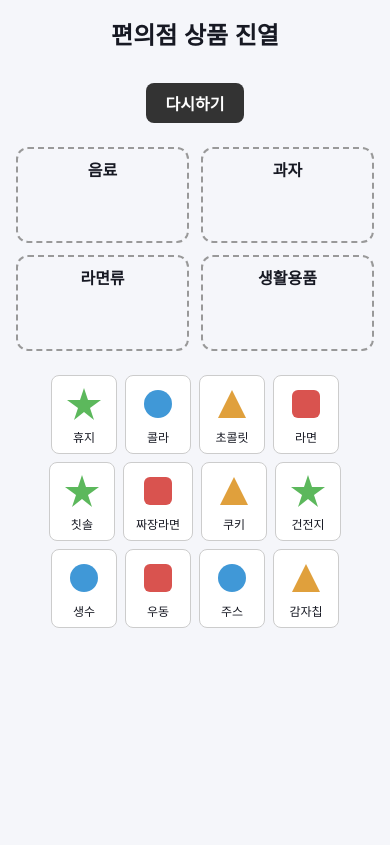
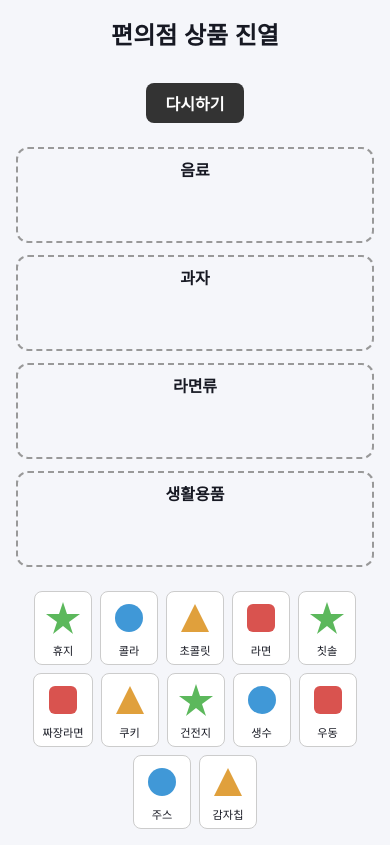
Before and after one commit to soooongaaa/vibecoding-kgu, a Next.js app: page /games/shelf-stock in a window 390 px wide. Built offline with nearby package versions, Linux system fonts and the light colour scheme.

Commit message:
style(shelf-stock): 모바일 반응형 레이아웃과 pointercancel 처리 보강
- 480px 이하 화면에서 카테고리 1열, 상품 칩 패딩/폰트 축소
- 터치 제스처가 중단될 때(pointercancel) 드래그 상태가 멈춰있지
  않도록 attemptPlace(productId, null)로 정리

```diff
--- a/src/games/shelf-stock/ShelfGame.module.css
+++ b/src/games/shelf-stock/ShelfGame.module.css
@@ -93,3 +93,17 @@
   color: #fff;
   font-size: 1rem;
 }
+
+@media (max-width: 480px) {
+  .categories {
+    grid-template-columns: 1fr;
+  }
+
+  .productChip {
+    padding: 6px 8px;
+  }
+
+  .productName {
+    font-size: 0.7rem;
+  }
+}
--- a/src/games/shelf-stock/ShelfGame.tsx
+++ b/src/games/shelf-stock/ShelfGame.tsx
@@ -89,6 +89,7 @@ export function ShelfGame() {
                   .categoryId as CategoryId | undefined;
                 attemptPlace(product.id, categoryId ?? null);
               }}
+              onPointerCancel={() => attemptPlace(product.id, null)}
             >
               <ProductIcon product={product} />
               <span className={styles.productName}>{product.name}</span>
```
